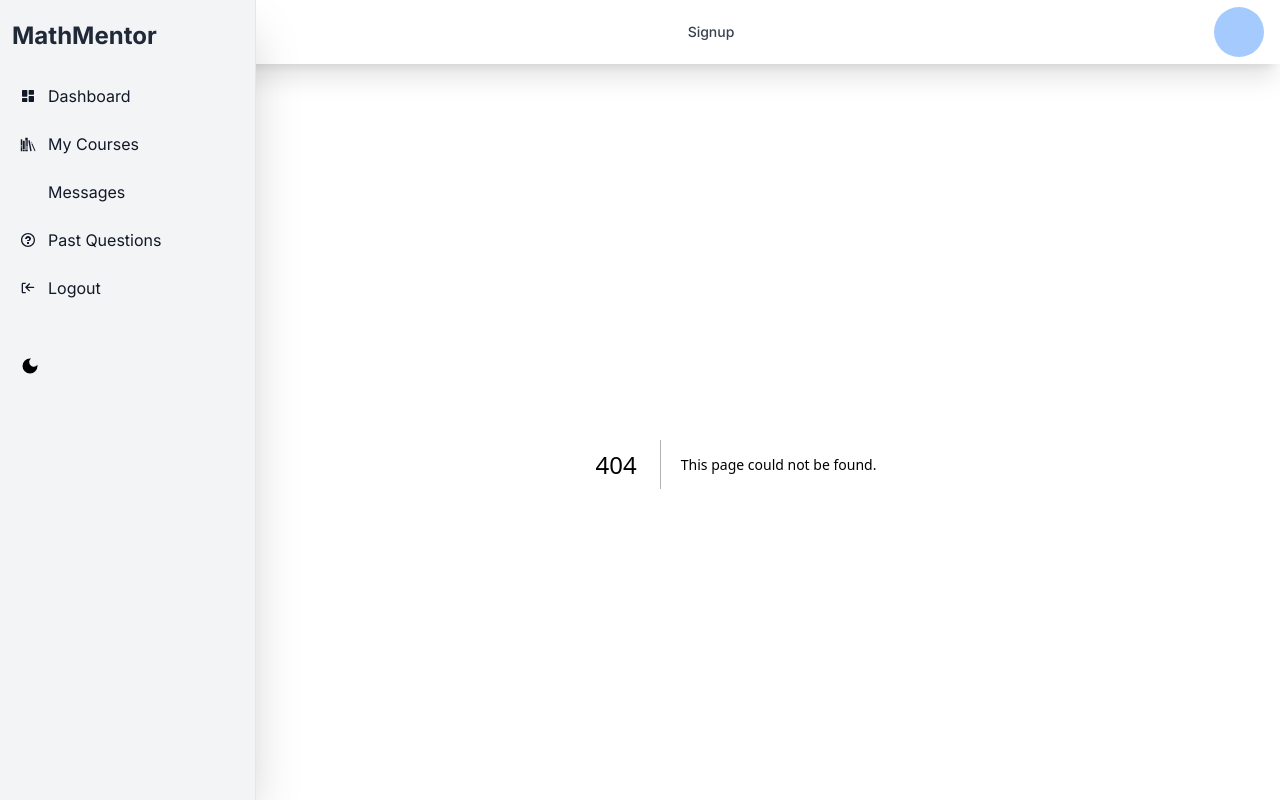
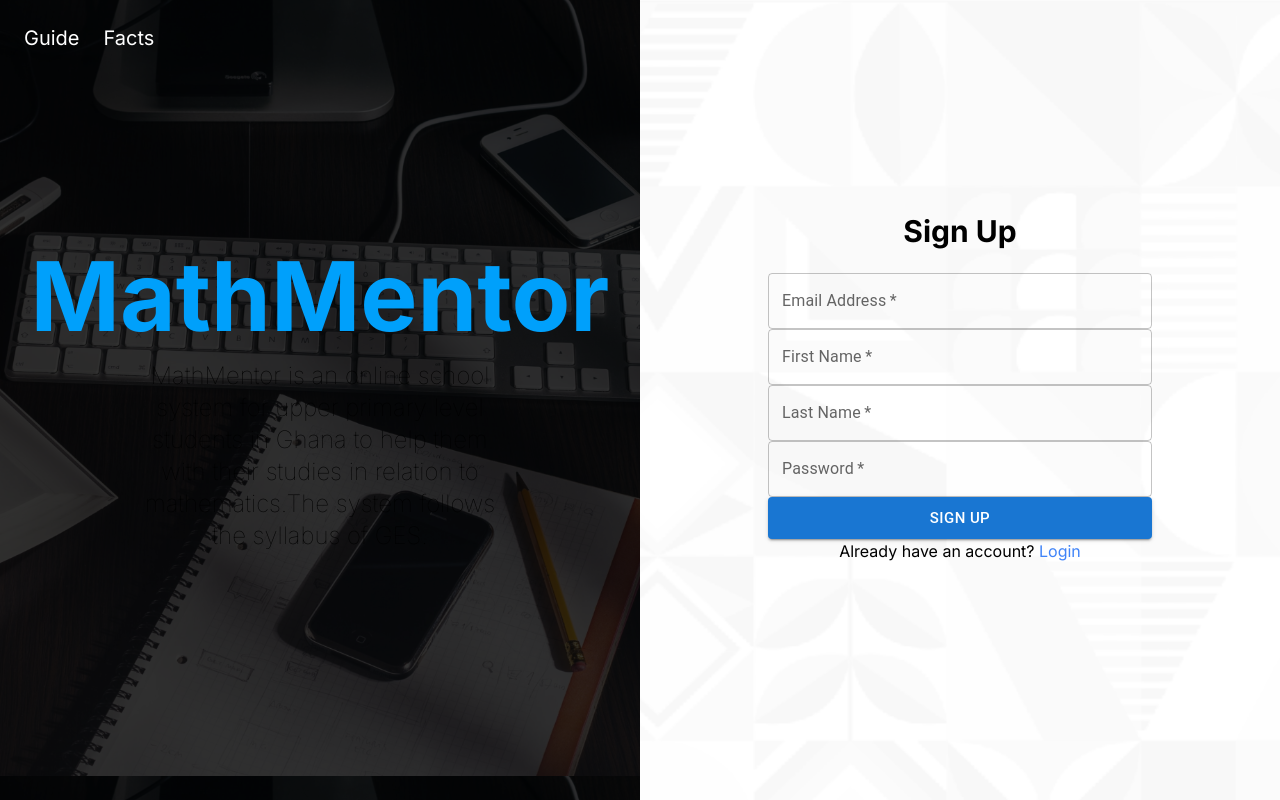
Before and after one commit to WhitneyEkow/MathMentor, a Next.js app: page /signup in a window 1280 px wide. Before the commit this address had no page. Built offline with nearby package versions, Linux system fonts and the light colour scheme; some icons are missing.

Commit message:
adding sign up and sign in

```diff
--- a/src/app/layout.js
+++ b/src/app/layout.js
@@ -15,6 +15,7 @@ export default function RootLayout({ children }) {
   if (
     pathname.includes("guest") ||
     pathname.includes("login") ||
+    pathname.includes("signup") ||
     pathname === "/"
   ) {
     return (
--- /dev/null
+++ b/src/app/login/page.js
@@ -0,0 +1,112 @@
+"use client";
+
+import React, { useState } from "react";
+import { Box, TextField, Button, Spinner, Checkbox } from "@mui/material";
+import Link from "next/link";
+// import "./Page.css";
+
+function Login() {
+  const [loading, setLoading] = useState(false);
+  const redirectToLogin = () => {
+    window.location.replace("/login");
+  };
+
+  return (
+    <div className="w-full flex bg-white h-screen">
+      <div className=" w-[50%]  h-full bg-[url('/loginWallpaper.png')] bg-contain relative">
+        <div className="absolute top-0 left-0 w-full flex gap-6 px-6 mt-4 z-10">
+          <button className="mt-2 text-xl cursor-not-allowed text-white">
+            Guide
+          </button>
+          <button className="mt-2 text-xl cursor-not-allowed text-white">
+            Facts
+          </button>
+        </div>
+        <div className="absolute top-0 left-0 w-full h-full bg-black bg-opacity-80 flex items-center justify-center">
+          <div className="">
+            <h1 className="text-8xl text-[#00A0FB] font-bold text-center">
+              MathMentor{" "}
+            </h1>
+            <p className="text-center w-[60%] mx-auto mt-4 text-2xl font-thin">
+              MathMentor is an online school system for upper primary level
+              students in Ghana to help them with their studies in relation to
+              mathematics.The system follows the syllabus of GES.
+            </p>
+          </div>
+        </div>
+      </div>
+
+      <div className="  w-[50%] bg-[url('/backGround.png')] flex items-center justify-center shadow-lg">
+        <Box
+          component="form"
+          className="w-[60%]  "
+          noValidate
+          autoComplete="off"
+        >
+          <h1 className="text-5xl text-[#00A0FB] font-bold text-center mb-4">
+            MathMentor{" "}
+          </h1>
+          <h2 className="text-xl  text-center text-black mb-6">Welcome Back</h2>
+          <div className="w-full h-full">
+            <div className="flex gap-6 items-center justify-center mb-6">
+              <div className="flex gap-2">
+                <input type="radio" id="type" name="type" className="mr-2" />
+                <p className="text-black">Student</p>
+              </div>
+              <div className="flex gap-2">
+                <input type="radio" id="type" name="type" className="mr-2" />
+                <p className="text-black">Teacher</p>
+              </div>
+            </div>
+
+            <div>
+              <TextField
+                className="w-full  mb-6 "
+                required
+                id="outlined-required"
+                label="Email Address"
+                defaultValue=""
+                placeholder="Email Address"
+              />
+            </div>
+            <div>
+              <TextField
+                className="w-full   "
+                required
+                id="outlined-required"
+                label="Password"
+                defaultValue=""
+                placeholder="* * * * * * *"
+              />
+            </div>
+            <p className="text-right text-black mb-6 mt-1">Forgot Password?</p>
+            <div>
+              <Button
+                className="w-full  mb-6 text-black bg-gray-200"
+                fullWidth
+                size="large"
+                type="submit"
+                variant="contained"
+              >
+                {loading ? "Signing In" : "Sign In"}
+              </Button>
+            </div>
+
+            <div>
+              <p className="w-full  mb-6 text-black text-center">
+                Don{"'"}t have an account?{" "}
+                <span>
+                  <Link href="/signup" className="text-blue-500">
+                    Sign Up
+                  </Link>
+                </span>
+              </p>
+            </div>
+          </div>
+        </Box>
+      </div>
+    </div>
+  );
+}
+
+export default Login;
--- /dev/null
+++ b/src/app/signup/Page.css
@@ -0,0 +1,37 @@
+.container {
+    display: flex;
+    gap: 1;
+    width: 100%;
+}
+
+.left {
+    background-color: dimgrey;
+}
+
+.container > .left {
+    width: 60%;
+}
+
+.container > .right {
+    width: 40%;
+    margin-left: 5%;
+    margin-right: 5%;
+    margin-top: 10%;
+    margin-bottom: 10%;
+    justify-content: center;
+    justify-items: center;
+}
+
+.formfields {
+    justify-content: center;
+    align-items: center;
+}
+
+.formfields div {
+    margin-top: 3%;
+    margin-bottom: 2%;
+}
+
+.field {
+    width: 40%;
+}
--- /dev/null
+++ b/src/app/signup/page.js
@@ -0,0 +1,120 @@
+"use client";
+
+import React, { useState } from "react";
+import { Box, TextField, Button, Spinner } from "@mui/material";
+import Link from "next/link";
+// import "./Page.css";
+
+function SignUp() {
+  const [loading, setLoading] = useState(false);
+  const redirectToLogin = () => {
+    window.location.replace("/login");
+  };
+
+  return (
+    <div className="w-full flex bg-white h-screen">
+      <div className=" w-[50%]  h-full bg-[url('/loginWallpaper.png')] bg-contain relative">
+        <div className="absolute top-0 left-0 w-full flex gap-6 px-6 mt-4 z-10">
+          <button className="mt-2 text-xl cursor-not-allowed text-white">
+            Guide
+          </button>
+          <button className="mt-2 text-xl cursor-not-allowed text-white">
+            Facts
+          </button>
+        </div>
+        <div className="absolute top-0 left-0 w-full h-full bg-black bg-opacity-80 flex items-center justify-center">
+          <div className="">
+            <h1 className="text-8xl text-[#00A0FB] font-bold text-center">
+              MathMentor{" "}
+            </h1>
+            <p className="text-center w-[60%] mx-auto mt-4 text-2xl font-thin">
+              MathMentor is an online school system for upper primary level
+              students in Ghana to help them with their studies in relation to
+              mathematics.The system follows the syllabus of GES.
+            </p>
+          </div>
+        </div>
+      </div>
+
+      <div className="  w-[50%] bg-[url('/backGround.png')] flex items-center justify-center shadow-lg">
+        <Box
+          component="form"
+          className="w-[60%]  "
+          noValidate
+          autoComplete="off"
+        >
+          <h2 className="text-3xl font-bold text-center text-black mb-6">
+            Sign Up
+          </h2>
+          <div className="w-full h-full">
+            <div>
+              <TextField
+                className="w-full  mb-6 "
+                required
+                id="outlined-required"
+                label="Email Address"
+                defaultValue=""
+                placeholder="Email Address"
+              />
+            </div>
+            <div>
+              <TextField
+                className="w-full  mb-6 "
+                required
+                id="outlined-required"
+                label="First Name"
+                defaultValue=""
+                placeholder="First Name"
+              />
+            </div>
+            <div>
+              <TextField
+                className="w-full  mb-6 "
+                required
+                id="outlined-required"
+                label="Last Name"
+                defaultValue=""
+                placeholder="Last Name"
+              />
+            </div>
+
+            <div>
+              <TextField
+                className="w-full  mb-6 "
+                required
+                id="outlined-required"
+                label="Password"
+                defaultValue=""
+                placeholder="* * * * * * *"
+              />
+            </div>
+            <div>
+              <Button
+                className="w-full  mb-6 text-black bg-gray-200"
+                fullWidth
+                size="large"
+                type="submit"
+                variant="contained"
+              >
+                {loading ? "Signing Up" : "Sign Up"}
+              </Button>
+            </div>
+
+            <div>
+              <p className="w-full  mb-6 text-black text-center">
+                Already have an account?{" "}
+                <span>
+                  <Link href="/login" className="text-blue-500">
+                    Login
+                  </Link>
+                </span>
+              </p>
+            </div>
+          </div>
+        </Box>
+      </div>
+    </div>
+  );
+}
+
+export default SignUp;
--- a/src/components/home/LandingPage.jsx
+++ b/src/components/home/LandingPage.jsx
@@ -1,14 +1,15 @@
 import React from "react";
 import ThemeButton from "../ThemeButton";
 import { Button } from "flowbite-react";
+import Link from "next/link";
 
 function LandingPage() {
   return (
     <div className='h-screen w-full relative bg-[url("/wallpaper.png")]'>
       <div className="absolute w-full h-screen bg-black/70 top-0">
         <div className="flex gap-6 justify-end px-8 mt-6">
-          <button className="mt-2 text-xl">Guide</button>
-          <button className="mt-2 text-xl">Facts</button>
+          <button className="mt-2 text-xl cursor-not-allowed">Guide</button>
+          <button className="mt-2 text-xl cursor-not-allowed">Facts</button>
         </div>
         <div className="mt-[15%]">
           <h1 className="text-8xl text-[#00A0FB] font-bold text-center">
@@ -20,12 +21,18 @@ function LandingPage() {
             mathematics.The system follows the syllabus of GES.
           </p>
           <div className="w-[20%] mx-auto flex justify-between mt-8">
-            <button className="px-10 py-2 text-center text-lg bg-[#00A0FB] rounded-md">
-                Login
-            </button>
-            <button className="px-10 py-2 text-center text-lg bg-[#00A0FB] rounded-md">
-                Sign Up
-            </button>
+            <Link
+              href={"/login"}
+              className="px-10 py-2 text-center text-lg bg-[#00A0FB] rounded-md"
+            >
+              Login
+            </Link>
+            <Link
+              href={"/signup"}
+              className="px-10 py-2 text-center text-lg bg-[#00A0FB] rounded-md"
+            >
+              Sign Up
+            </Link>
           </div>
         </div>
       </div>
```
Also changed, not shown: public/backGround.png (added), public/loginWallpaper.png (added).
